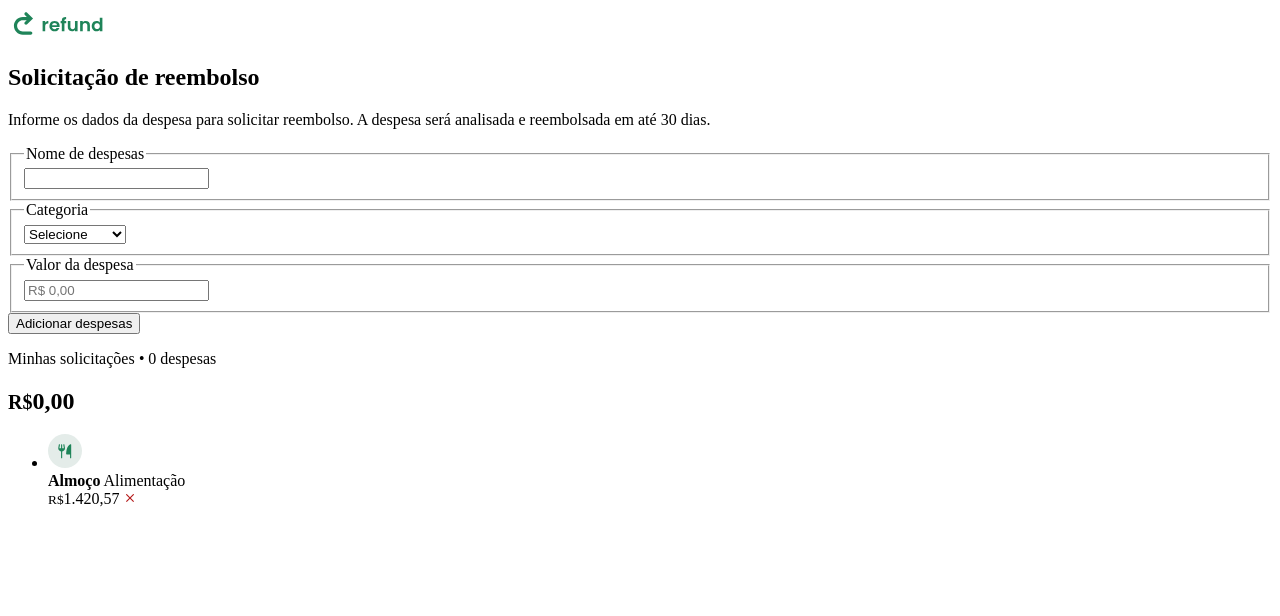
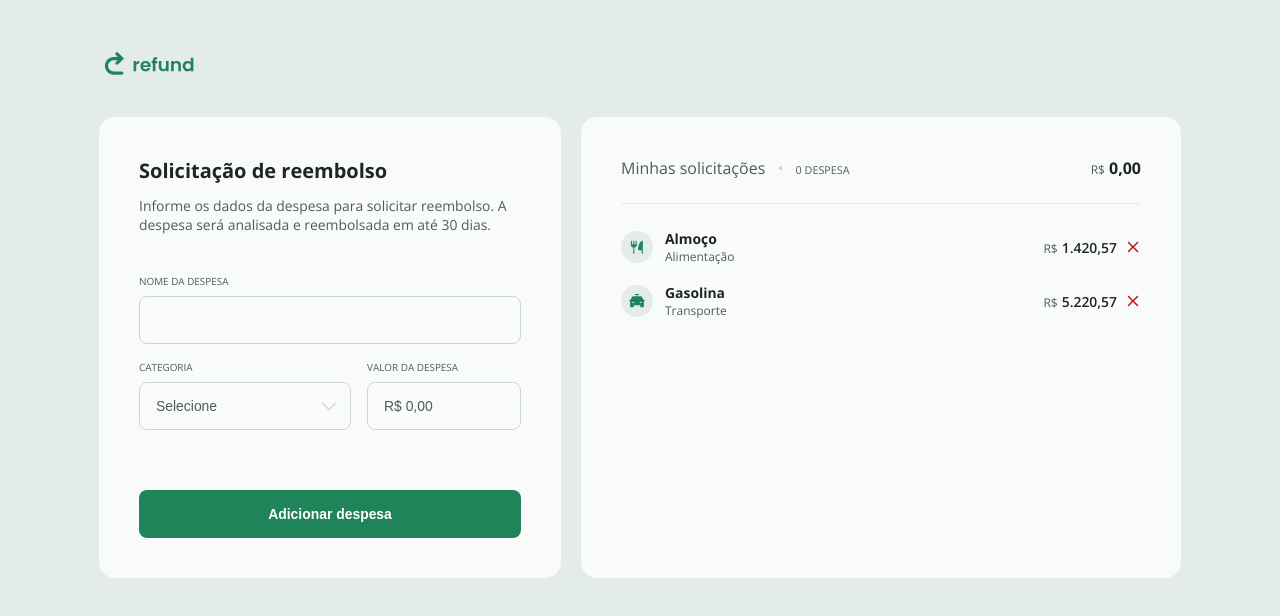
Before and after one commit to luis095748/projeto-refund, a plain HTML site: page refund-main/index.html in a window 1280 px wide. Drawn offline with nearby package versions, Linux system fonts and the light colour scheme.

Commit message:
estilização finalizada

```diff
--- a/refund-main/index.html
+++ b/refund-main/index.html
@@ -10,14 +10,14 @@
 
   <link href="https://fonts.googleapis.com/css2?family=Open+Sans:wght@400;600;700&display=swap" rel="stylesheet" />
 
-  <link rel="stylesheet" href="styles.css" />
+  <link rel="stylesheet" href="style.css" />
 
   <title>Refund</title>
 </head>
 
 <body>
   <main>
-    <img src="./img/logo.svg" alt="Refund logo" class="Logo">
+    <img src="./img/logo.svg" alt="Refund logo" class="logo">
 
     <section>
       <form>
@@ -28,7 +28,7 @@
         </p>
 
         <fieldset>
-          <legend>Nome de despesas</legend>
+          <legend>Nome da despesa</legend>
           <input type="text" id="expense" name="expense" required>
         </fieldset>
 
@@ -57,14 +57,14 @@
           </fieldset>
         </div>
 
-        <button type="submit">Adicionar despesas</button>
+        <button type="submit">Adicionar despesa</button>
       </form>
 
       <aside>
         <header>
           <p>
             Minhas solicitações <i>&bullet;</i>
-            <span>0 despesas</span>
+            <span>0 despesa</span>
           </p>
           <h2>
             <small>R$</small>0,00
@@ -75,7 +75,7 @@
           <li class="expense">
             <img src="./img/food.svg" alt="Icone de tipo da despesa">
 
-            <div>
+            <div class="expense-info">
               <strong>Almoço</strong>
               <span>Alimentação</span>
             </div>
@@ -84,7 +84,22 @@
               <small>R$</small>1.420,57
             </span>
 
-            <img src="./img/remove.svg" alt="Icone remove">
+            <img src="./img/remove.svg" alt="Icone remove" class="remove-icon">
+          </li>
+
+          <li class="expense">
+            <img src="./img/transport.svg" alt="Icone de tipo da despesa">
+
+            <div class="expense-info">
+              <strong>Gasolina</strong>
+              <span>Transporte</span>
+            </div>
+
+            <span class="expense-amount">
+              <small>R$</small>5.220,57
+            </span>
+
+            <img src="./img/remove.svg" alt="Icone remove" class="remove-icon">
           </li>
         </ul>
       </aside>
--- a/refund-main/style.css
+++ b/refund-main/style.css
@@ -22,7 +22,7 @@ body {
   }
 
   .logo {
-    margin: 3re, 0 2rem;
+    margin: 3rem 0 2rem;
   }
 
   main section {
@@ -51,3 +51,199 @@ form {
       margin: 0.75rem 0 2.5rem;
     }
   }
+
+  fieldset {
+    border: none;
+    display: flex;
+
+    & legend {
+      text-transform: uppercase;
+      font-size: 0.62rem;
+      color: #4d5c57;
+      margin-bottom: .5rem;
+    }
+  }
+
+  fieldset:focus-within legend {
+    color: #1f8459;
+    font-weight: 700;
+  }
+
+  input,
+  select {
+    flex: 1;
+    height: 3rem;
+    border-radius: .5rem;
+    border: 1px solid #cdd5d2;
+    padding: 0 1rem;
+    font-size: 0.87rem;
+    color: #1f2523;
+    background-color: transparent;
+    outline: none;
+  }
+
+  select {
+    appearance: none;
+    background-image: url(img/chevron-down.svg);
+    background-repeat: no-repeat;
+    background-position: right 0.7rem top 50%;
+    background-size: 1.25rem auto;
+  }
+
+  input::placeholder,
+  select:invalid {
+    color: #4d5c57;
+  }
+
+  input:focus,
+  select:focus {
+    border: 1.5px solid #1f8459;
+  }
+
+  .inputs-row {
+    display: flex;
+    flex: 1;
+
+    gap: 1rem;
+    margin-top: 1rem;
+
+    & fieldset:first-child {
+      flex: 1
+    }
+
+    & fieldset:last-child input {
+      max-width: 154px;
+    }
+  }
+
+  form button {
+    height: 3rem;
+    border-radius: .5rem;
+    border: none;
+    font-size: 0.87rem;
+    color: #fff;
+    background-color: #1f8459;
+    font-weight: 700;
+    padding: 1rem 1.25rem;
+    margin-top: 2rem;
+    cursor: pointer;
+
+    transition: background-color 0.2s;
+
+    &:hover {
+      background-color: #2cb178;
+    }
+  }
+
+  aside {
+    background-color: #f9fbfa;
+    border-radius: 1rem;
+    padding: 2.5rem;
+    max-width: 462px;
+
+    min-width: 600px;
+  }
+
+  aside header {
+    display: flex;
+    justify-content: space-between;
+
+    border-bottom: 1px solid #e4ece9;
+    padding-bottom: 1.5rem;
+    margin-bottom: 1.5rem;
+
+    & p {
+      color: #4d5c57;
+      font-weight: 400;
+      font-size: 1rem;
+
+      & span {
+        color: #4d5c57;
+        font-weight: 400;
+        font-size: .675rem;
+        text-transform: uppercase;
+      }
+
+      & i {
+        color: #cdd5d2;
+        margin: 0 0.5rem;
+        font-style: normal;
+      }
+    }
+
+    & h2 {
+      font-size: 1rem;
+      color: #1f2523;
+    }
+
+    & small {
+      color: #4d5c57;
+      font-weight: 400;
+      font-size: 0.75rem;
+      margin-right: 0.25rem;
+    }
+  }
+
+  aside ul {
+    list-style: none;
+    display: flex;
+    flex-direction: column;
+    gap: 1rem;
+
+    max-height: 310px;
+    min-height: 310px;
+  }
+
+  .expense {
+    display: flex;
+    align-items: center;
+    height: 38px;
+
+    & img:first-child {
+      width: 2rem;
+      height: 2rem;
+
+      margin-right: 0.75rem;
+    }
+
+    & > div {
+      display: flex;
+      flex-direction: column;
+      flex: 1;
+    }
+  }
+
+  .expense-info strong {
+    font-size: .87rem;
+    color: #1f2523;
+  }
+
+  .expense-info span {
+    font-size: .75rem;
+    color: #4d5c57;
+  }
+
+  .expense-amount {
+    font-size: .87rem;
+    color: #1f2523;
+    font-weight: 600;
+
+    & small {
+      color: #4d5c57;
+      font-weight: 400;
+      font-size: 0.75rem;
+      margin-right: 0.25rem;
+    }
+  }
+
+  .remove-icon {
+    height: 1rem;
+    margin-left: .5rem;
+
+    cursor: pointer;
+    transition: opacity 0.2s;
+
+    &:hover {
+      opacity: 0.7;
+    }
+  }
```
Lines whose indentation alone changed are shown as unchanged.
